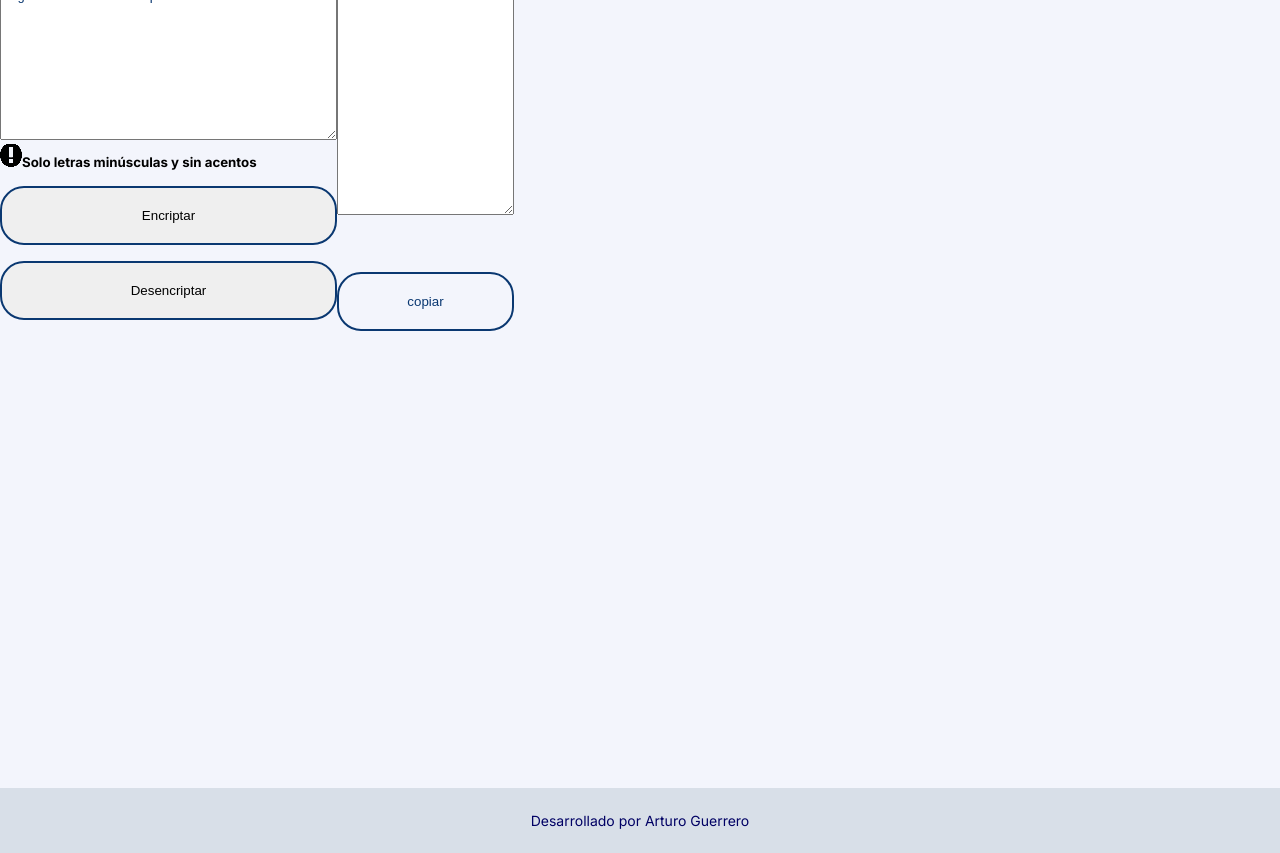
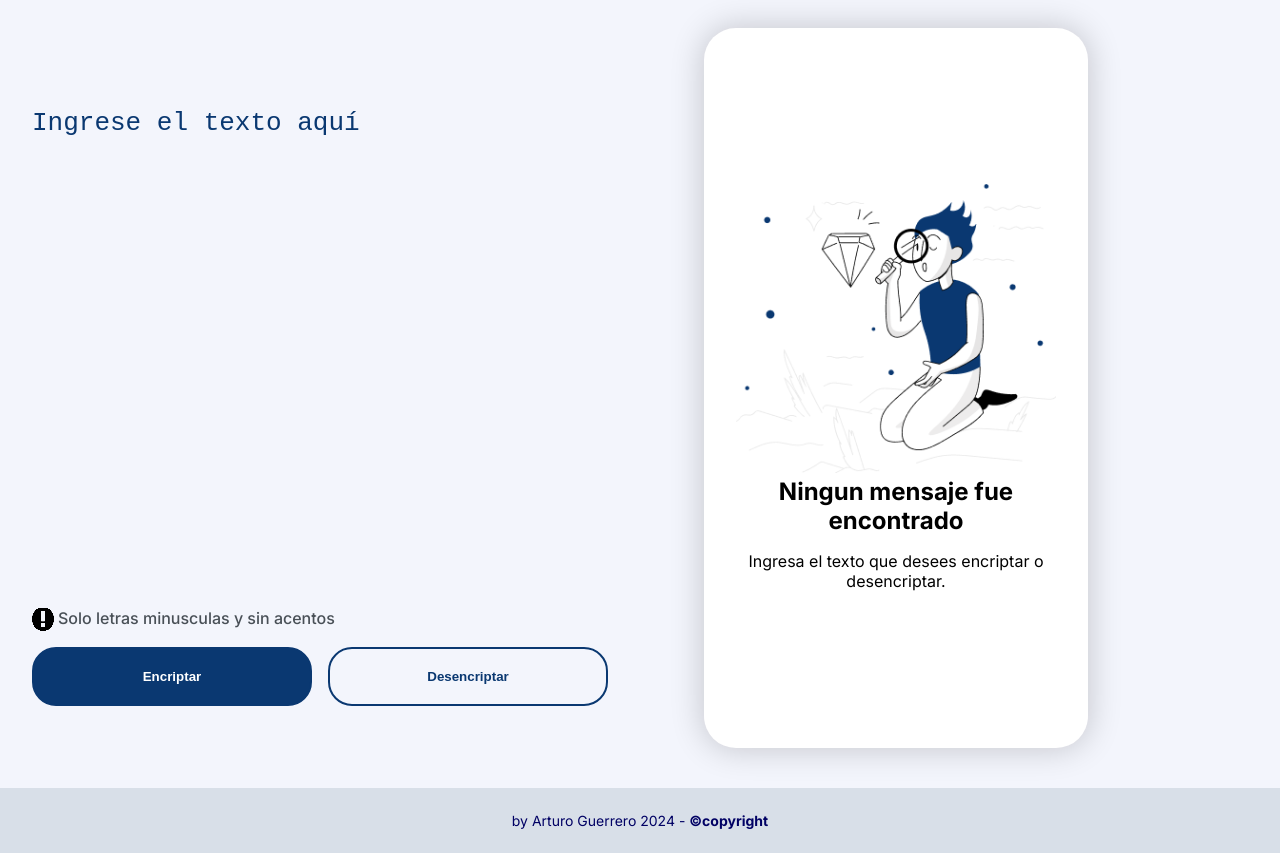
Before and after one commit to arturexxx/Encriptador_Alura, a plain HTML site: page index.html in a window 1280 px wide. Shown: the part 42-895 px from the top of the page. Drawn offline with Linux system fonts and the light colour scheme.

Commit message:
Update index.html

```diff
--- a/index.html
+++ b/index.html
@@ -1,11 +1,12 @@
 <!DOCTYPE html>
-<html lang="en">
+<html lang="es">
 
 <head>
     <meta charset="UTF-8">
     <meta name="viewport" content="width=device-width, initial-scale=1.0">
-    <title>Encriptador de Texto</title>
+    <title>Encriptador de Texto Alura</title>
     <link rel="stylesheet" href="style.css">
+    <link rel="stylesheet" href="normalizer.css">
     <link rel="preconnect" href="https://fonts.googleapis.com">
     <link rel="preconnect" href="https://fonts.gstatic.com" crossorigin>
     <link href="https://fonts.googleapis.com/css2?family=Inter:ital,opsz,wght@0,14..32,100..900;1,14..32,100..900&display=swap" rel="stylesheet">
@@ -15,26 +16,37 @@
         <img class="logo" src="Logo.png" alt="logo de proyecto">
     </header>
     <main>
-        <section>
-            <textarea class="text_area" cols="40" rows="10" placeholder="Ingrese el texto aquí"></textarea>
-            <div>
-                <h5 class="informacion"><img src="exclamation.png">Solo letras minúsculas y sin acentos</h5>
-            </div>
-            <div class="botones">
-                <button class="btn-encriptar">Encriptar</button>
-                <button class="btn-desencriptar">Desencriptar</button>
+        <section class="contenedor_entrada-msj">
+            <div class="contenedor_textarea">
+                <textarea class="text_area_in" placeholder="Ingrese el texto aquí"></textarea>
+                <div class="botones">
+                    <p><img class="informacion" src="exclamation.png" alt="alerta"> Solo letras minusculas y sin acentos </p>
+                    <div class="contenedor_only_botones">
+                        <button class="btn_encriptar"><b>Encriptar</b></button>
+                        <button class="btn_desencriptar"><b>Desencriptar</b></button>
+                    </div>
+                </div>
             </div>
         </section>
-        <section>
-            <textarea class="mensaje" cols="20" rows="15" placeholder="" readonly></textarea>
-            <div>
-                <button class="btn-copiar">copiar</button>
+        <section class="contenedor_salida_msj">
+            <div class="contenedor_resultado">
+                <div class="contenedor_textos_no_encontrado">
+                    <img src="imgencript.png" alt="Imagen">
+                    <h2>Ningun mensaje fue  encontrado</h2>
+                    <p>Ingresa el texto que desees encriptar o desencriptar.</p>
+                </div>
+                <div class="contenedor_encontrado">
+                    <div class="contenedor_mensaje">
+                        <textarea class="text_area_out" readonly></textarea>
+                    </div>
+                    <button class="btn_copiar">Copiar</button>
+                </div>
             </div>
         </section>
     </main>
     <script src="funciones.js"></script>
     <footer class="footer">
-        <p>Desarrollado por Arturo Guerrero</p>
+        <p>by Arturo Guerrero 2024 - <b>©copyright</b></p>
     </footer>
 </body>
 </html>
```
